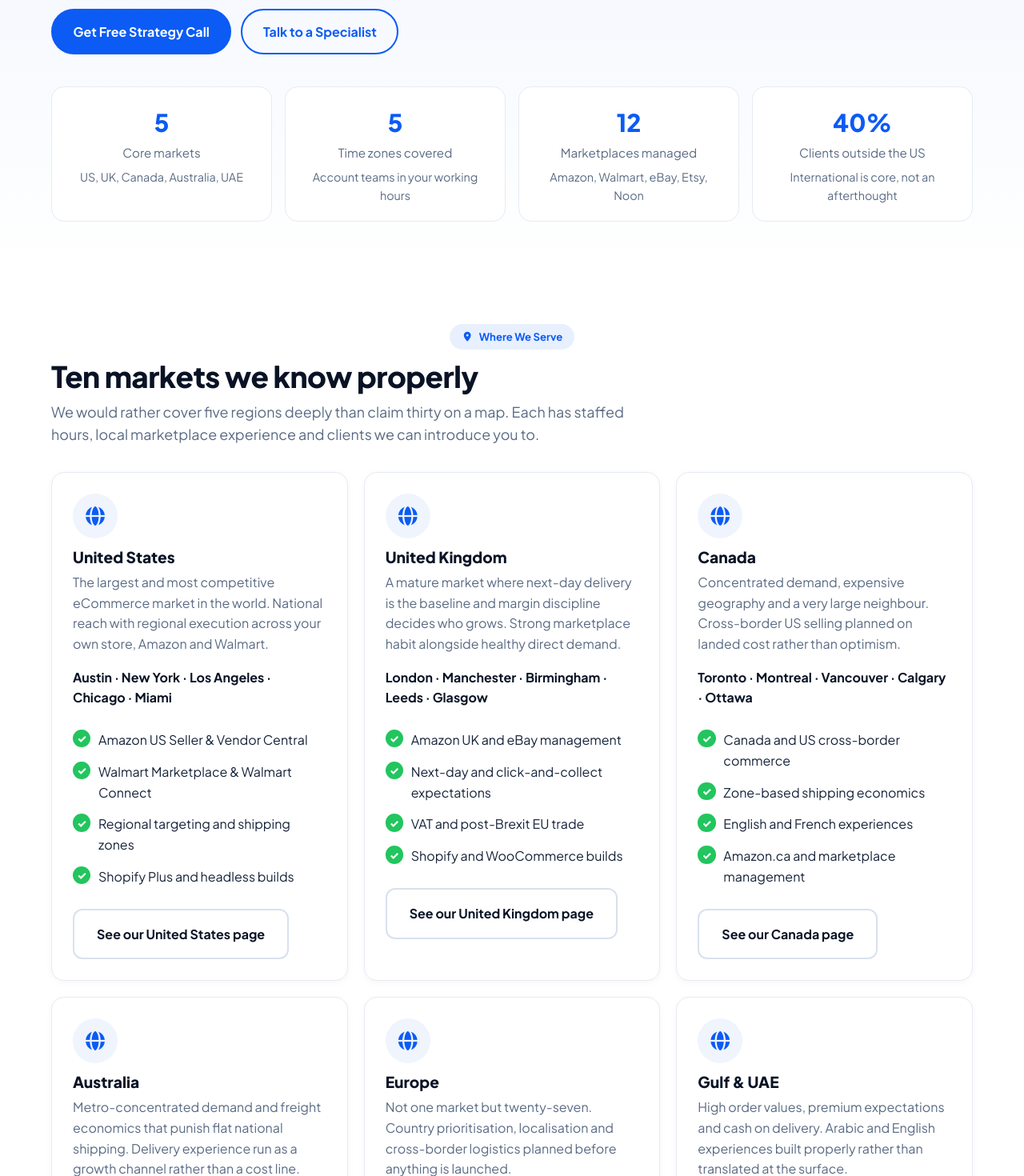
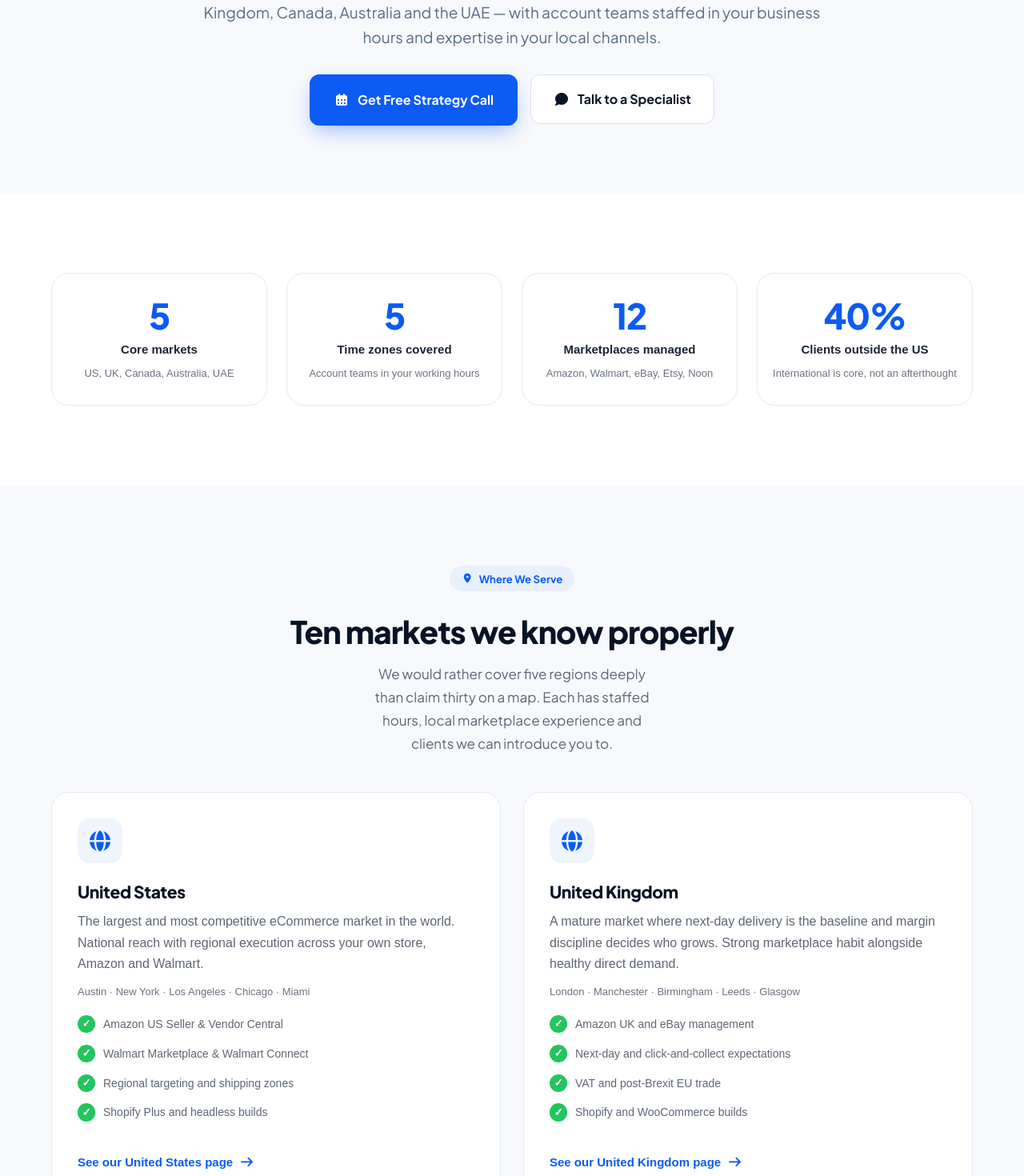
Before and after one commit to dazzlitco/DazzleCommerce, a Next.js app: page /locations-we-serve in a window 1280 px wide. Shown: the part 320-1790 px from the top of the page at 80% size. Built offline with nearby package versions, Linux system fonts and the light colour scheme.

Commit message:
Locations We Serve redo: centered 50px hero + separate 4-stat section, 2-col location cards with square globe tiles + blue text links, icon-box Local/Why cards, 48/46 Capabilities split with wooden map + green checklist, rotating-toggle FAQ, blue-gradient CTA with two-row pale checks

```diff
--- a/app/globals.css
+++ b/app/globals.css
@@ -640,6 +640,87 @@ p { margin: 0 0 1rem; }
   .techstack-page .faq-list { width: 100%; }
 }
 
+/* Locations We Serve page (Batch 1, page 14) — control structure from live HTML/CSS. */
+.locations-page .hero { background: #F7F9FC; padding: 92px 0 84px; }
+.locations-page .hero .container { display: flex; flex-direction: column; align-items: center; gap: 18px; text-align: center; }
+.locations-page .hero h1 { font-size: clamp(33px, 3.5vw, 50px); line-height: 1.15; letter-spacing: -1px; padding: 0 300px; text-align: center; margin: 0; }
+.locations-page .hero .lead { font-size: 19px; line-height: 1.6; max-width: 800px; margin: 0; }
+.loc-hero-btns { display: flex; flex-direction: row; justify-content: center; align-items: center; gap: 16px; flex-wrap: wrap; margin-top: 14px; }
+.loc-stats { background: #fff; padding: 100px 0; }
+.loc-stats-grid { display: grid; grid-template-columns: repeat(4, 1fr); gap: 24px; }
+.loc-stat { background: #fff; border: 1px solid #E6EBF3; border-radius: 22px; padding: 30px 18px; display: flex; flex-direction: column; align-items: center; gap: 10px; text-align: center; }
+.loc-stat h3 { font-family: "Plus Jakarta Sans", sans-serif; font-size: 44px; font-weight: 800; line-height: 1; letter-spacing: -1.4px; color: #0B5BF4; margin: 0; }
+.loc-stat h4 { font-family: "DM Sans", sans-serif; font-size: 15px; font-weight: 700; line-height: 1.4; color: #1B2437; margin: 0; }
+.loc-stat p { font-family: "DM Sans", sans-serif; font-size: 13px; line-height: 1.5; color: #6B7280; margin: 0; }
+.loc-header { display: flex; flex-direction: column; align-items: center; gap: 16px; padding-bottom: 46px; text-align: center; }
+.loc-header-wide { padding-bottom: 50px; }
+.loc-h2 { font-size: clamp(30px, 3.05vw, 44px); font-weight: 800; line-height: 1.15; letter-spacing: -1px; color: #091325; text-align: center; margin: 0; }
+.loc-h2-narrow { padding: 0 350px; }
+.loc-h2-left { text-align: left; }
+.loc-header .lead { font-size: 17px; line-height: 1.7; color: #5D6675; margin: 0; }
+.loc-intro-wide { padding: 0 200px; }
+.loc-loc-grid { display: grid; grid-template-columns: repeat(2, 1fr); gap: 28px; }
+.loc-grid-2 { display: grid; grid-template-columns: repeat(2, 1fr); gap: 28px; }
+.loc-card { background: #fff; border: 1px solid #E6EBF3; border-radius: 22px; padding: 32px; display: flex; flex-direction: column; gap: 12px; }
+.loc-card:hover { border-color: #B7CEFB; box-shadow: 0 0 10px 0 #B7CEFB; }
+.loc-iconbox { display: flex; flex-direction: column; align-items: flex-start; }
+.loc-card-icon { display: inline-flex; align-items: center; justify-content: center; width: 56px; height: 56px; border-radius: 15px; background: #EFF4FD; color: #0B5BF4; font-size: 26px; margin-bottom: 22px; text-decoration: none; }
+a.loc-card-icon:hover { text-decoration: none; color: #0B5BF4; }
+.loc-iconbox h3 { font-size: 21px; font-weight: 800; line-height: 1.3; letter-spacing: -0.4px; color: #091325; margin: 0 0 11px; }
+.loc-iconbox h3 a { color: #091325; text-decoration: none; }
+.loc-iconbox h3 a:hover { color: #0B5BF4; text-decoration: none; }
+.loc-iconbox p { margin: 0; font-family: "DM Sans", sans-serif; font-size: 16px; line-height: 1.65; color: #5D6675; }
+.loc-cities { font-family: "DM Sans", sans-serif; font-size: 13px; line-height: 1.5; color: #6B7280; margin: 0; }
+.loc-card .check-list { margin: 0; }
+.loc-card .check-list li { font-family: "DM Sans", sans-serif; font-size: 14px; line-height: 1.6; color: #5D6675; }
+.loc-card-link { flex-grow: 1; display: flex; flex-direction: column; justify-content: flex-end; padding-top: 20px; }
+.loc-see { display: inline-flex; align-items: center; gap: 8px; font-family: "DM Sans", sans-serif; font-size: 15px; font-weight: 700; color: #0B5BF4; text-decoration: none; align-self: flex-start; }
+.loc-see:hover { color: #0A4ED4; text-decoration: none; }
+.loc-split { display: flex; flex-direction: row; align-items: center; gap: 56px; }
+.loc-split-text { width: 48%; display: flex; flex-direction: column; gap: 20px; }
+.loc-split-img { width: 46%; display: flex; flex-direction: column; gap: 18px; }
+.loc-split-img img { width: 100%; border-radius: 28px; box-shadow: 0 18px 40px -12px rgb(9 19 37 / .16); }
+.loc-capab-intro { font-family: "DM Sans", sans-serif; font-size: 18px; line-height: 1.65; color: #5D6675; margin: 0; }
+.loc-capab-btns { display: flex; flex-direction: row; gap: 14px; flex-wrap: wrap; padding-top: 18px; }
+.locations-page .final-cta-blue .lead { color: #CFE0FE; }
+.loc-cta-checks { display: flex; flex-direction: column; align-items: center; gap: 16px; margin-top: 16px; }
+.loc-cta-checks-row { display: flex; flex-direction: row; flex-wrap: wrap; justify-content: center; gap: 10px; }
+.loc-cta-checks-row span { display: inline-flex; align-items: center; gap: 6px; font-family: "DM Sans", sans-serif; font-size: 16px; line-height: 1.6; color: #CFE0FC; }
+.loc-cta-checks-row span i { font-size: 14px; color: #CFE0FC; }
+/* Locations FAQ uses the same nested-accordion look as the FAQs page. */
+.locations-page .faq-list { max-width: none; width: 70%; max-width: 880px; margin: 0 auto; display: flex; flex-direction: column; gap: 14px; }
+.locations-page .faq-item { margin-bottom: 0; border-color: #E6EBF3; border-radius: 16px; }
+.locations-page .faq-item.open { border-color: #B7CEFB; box-shadow: 0 2px 4px rgb(9 19 37 / .05), 0 4px 10px rgb(9 19 37 / .04); }
+.locations-page .faq-q { padding: 22px 26px; gap: 20px; font-size: 17px; line-height: 1.45; color: #091325; align-items: flex-start; }
+.locations-page .faq-q:hover { color: var(--blue); }
+.locations-page .faq-q .faq-toggle { display: grid; place-items: center; width: 26px; height: 26px; min-width: 26px; border-radius: 50%; background: #EFF4FD; color: var(--blue); font-size: 15px; line-height: 1; margin-top: 1px; transition: transform .28s ease, background-color .22s ease, color .22s ease; }
+.locations-page .faq-item.open .faq-toggle { transform: rotate(45deg); background: var(--blue); color: #fff; }
+.locations-page .faq-a { padding: 0 26px 24px; font-size: 15.5px; line-height: 1.72; color: #5D6675; }
+.locations-page .faq-a p { max-width: 70ch; }
+@media (max-width: 1024px) {
+  .locations-page .hero { padding: 72px 0; }
+  .locations-page .hero h1 { padding: 0 180px; }
+  .loc-stats { padding: 72px 0; }
+  .loc-stats-grid { grid-template-columns: repeat(2, 1fr); }
+  .loc-loc-grid { grid-template-columns: 1fr; }
+  .loc-intro-wide { padding: 0 50px; }
+  .loc-split { flex-direction: column; gap: 34px; align-items: flex-start; }
+  .loc-split-text, .loc-split-img { width: 100%; }
+  .locations-page .faq-list { width: 88%; }
+}
+@media (max-width: 767px) {
+  .locations-page .hero { padding: 56px 0; }
+  .locations-page .hero h1 { padding: 0; }
+  .loc-stats { padding: 56px 0; }
+  .loc-stats-grid { grid-template-columns: 1fr; }
+  .loc-stat { padding: 26px 24px; }
+  .loc-grid-2 { grid-template-columns: 1fr; }
+  .loc-intro-wide { padding: 0; }
+  .locations-page .faq-list { width: 100%; }
+  .locations-page .faq-q { padding: 19px 20px; gap: 14px; font-size: 16px; }
+  .locations-page .faq-a { padding-left: 20px; padding-right: 20px; }
+}
+
 /* Footer */
 .site-footer { background: var(--navy); color: #c6d2e4; padding: 64px 0 0; }
 .site-footer h2 { color: #fff; font-size: 1.05rem; margin-bottom: 1rem; }
--- a/app/locations-we-serve/page.tsx
+++ b/app/locations-we-serve/page.tsx
@@ -222,20 +222,31 @@ const locations = [
   },
 ];
 
+const stats = [
+  { value: "5", label: "Core markets", caption: "US, UK, Canada, Australia, UAE" },
+  { value: "5", label: "Time zones covered", caption: "Account teams in your working hours" },
+  { value: "12", label: "Marketplaces managed", caption: "Amazon, Walmart, eBay, Etsy, Noon" },
+  { value: "40%", label: "Clients outside the US", caption: "International is core, not an afterthought" },
+];
+
 const expertise = [
   {
+    icon: "fa-solid fa-magnifying-glass",
     title: "Local search & market nuance",
     body: "Search behaviour is not universal. Spelling, seasonality, sizing conventions and even category names differ by market, so we build separate keyword sets rather than translating one.",
   },
   {
+    icon: "fa-solid fa-dollar-sign",
     title: "Currency, tax & landed cost",
     body: "Pricing that accounts for VAT, GST, duties and shipping so your margin survives contact with a customs form.",
   },
   {
+    icon: "fa-solid fa-calendar-days",
     title: "Regional promotional calendars",
     body: "Black Friday matters in the US, Boxing Day in the UK and Canada, Click Frenzy in Australia, and Ramadan and White Friday in the Gulf. We plan to the right calendar.",
   },
   {
+    icon: "fa-solid fa-shield-halved",
     title: "Compliance & consumer law",
     body: "GDPR, UK GDPR, CCPA, Australian Consumer Law and UAE e-commerce regulation shape what you can claim, collect and automate. We build inside those lines from the start.",
   },
@@ -252,18 +263,22 @@ const capabilities = [
 
 const whyGlobal = [
   {
+    icon: "fa-solid fa-clock",
     title: "Your hours, not ours",
     body: "Account teams are staffed across five time zones. Your weekly call happens in your working day, and urgent issues get a human inside your business hours.",
   },
   {
+    icon: "fa-solid fa-users",
     title: "One team, every market",
     body: "Expanding into a new country does not mean a new agency, a new contract and a new onboarding. Same strategist, extended scope.",
   },
   {
+    icon: "fa-solid fa-chart-column",
     title: "Consolidated, comparable reporting",
     body: "Every market reports into one dashboard on the same definitions, so you can actually tell which one deserves the next dollar.",
   },
   {
+    icon: "fa-solid fa-globe",
     title: "Honest expansion advice",
     body: "We have told clients not to enter markets. Where the margin maths does not work after duties, returns and local CAC, you will hear it before you spend.",
   },
@@ -271,88 +286,73 @@ const whyGlobal = [
 
 export default function LocationsPage() {
   return (
-    <>
+    <div className="locations-page">
       {/* 1. Hero */}
       <section className="hero">
         <div className="container">
-          <div>
           <h1>eCommerce Growth, Wherever You Sell</h1>
           <p className="lead">
             We serve eCommerce brands and marketplace sellers across the United States,
             United Kingdom, Canada, Australia and the UAE — with account teams staffed in
             your business hours and expertise in your local channels.
           </p>
-            <div className="btn-row">
-              <Link className="btn" href="/book-a-strategy-call/">
+          <div className="loc-hero-btns">
+            <Link
+              className="tm-btn tm-btn-blue"
+              href="/book-a-strategy-call/"
+              style={{ boxShadow: "0 10px 26px -6px rgb(11 91 244 / .42)" }}
+            >
+              <i className="fa-solid fa-calendar-days" aria-hidden="true" />
               Get Free Strategy Call
             </Link>
-              <Link className="btn btn-outline" href="/contact/">
+            <Link
+              className="read-more"
+              href="/contact/"
+              style={{ borderWidth: "1px" }}
+            >
+              <i className="fa-solid fa-comment" aria-hidden="true" />
               Talk to a Specialist
             </Link>
           </div>
         </div>
-          <div className="stat-row">
-            <div className="stat">
-              <strong>5</strong>
-              <span>Core markets</span>
-              <p style={{ color: "var(--muted)", fontSize: "0.9rem", margin: "0.4rem 0 0" }}>
-                US, UK, Canada, Australia, UAE
-              </p>
+      </section>
+
+      {/* Hero stats — own section on live */}
+      <section className="loc-stats">
+        <div className="container">
+          <div className="loc-stats-grid">
+            {stats.map((s) => (
+              <div className="loc-stat" key={s.label}>
+                <h3>{s.value}</h3>
+                <h4>{s.label}</h4>
+                <p>{s.caption}</p>
               </div>
-            <div className="stat">
-              <strong>5</strong>
-              <span>Time zones covered</span>
-              <p style={{ color: "var(--muted)", fontSize: "0.9rem", margin: "0.4rem 0 0" }}>
-                Account teams in your working hours
-              </p>
-            </div>
-            <div className="stat">
-              <strong>12</strong>
-              <span>Marketplaces managed</span>
-              <p style={{ color: "var(--muted)", fontSize: "0.9rem", margin: "0.4rem 0 0" }}>
-                Amazon, Walmart, eBay, Etsy, Noon
-              </p>
-            </div>
-            <div className="stat">
-              <strong>40%</strong>
-              <span>Clients outside the US</span>
-              <p style={{ color: "var(--muted)", fontSize: "0.9rem", margin: "0.4rem 0 0" }}>
-                International is core, not an afterthought
-              </p>
-            </div>
+            ))}
           </div>
         </div>
       </section>
 
       {/* 2. Where We Serve */}
-      <section className="section">
+      <section style={{ padding: "100px 0", background: "#F7F9FC" }}>
         <div className="container">
+          <div className="loc-header">
             <Pill icon="fa-solid fa-location-dot" center>
               Where We Serve
             </Pill>
-          <h2>Ten markets we know properly</h2>
-          <p className="lead">
+            <h2 className="loc-h2">Ten markets we know properly</h2>
+            <p className="lead loc-intro-wide">
               We would rather cover five regions deeply than claim thirty on a map. Each has
               staffed hours, local marketplace experience and clients we can introduce you to.
             </p>
-          <div className="card-grid">
+          </div>
+          <div className="loc-loc-grid">
             {locations.map((loc) => (
-              <article className="card" key={loc.name}>
+              <article className="loc-card" key={loc.name}>
+                <div className="loc-iconbox">
                   <Link
                     href={loc.iconHref ?? loc.href}
                     aria-label={loc.name}
-                  style={{
-                    display: "inline-flex",
-                    alignItems: "center",
-                    justifyContent: "center",
-                    width: "56px",
-                    height: "56px",
-                    borderRadius: "50%",
-                    background: "var(--bg-soft)",
-                    color: "var(--blue)",
-                    fontSize: "1.5rem",
-                    marginBottom: "12px",
-                  }}
+                    className="loc-card-icon"
                   >
                     <i className="fa-solid fa-globe" aria-hidden="true" />
                   </Link>
@@ -360,17 +360,19 @@ export default function LocationsPage() {
                     <Link href={loc.iconHref ?? loc.href}>{loc.name}</Link>
                   </h3>
                   <p>{loc.body}</p>
-                <p style={{ fontWeight: 700, color: "var(--navy)", marginTop: "1rem" }}>
-                  {loc.cities}
-                </p>
+                </div>
+                <p className="loc-cities">{loc.cities}</p>
                 <ul className="check-list">
                   {loc.bullets.map((b) => (
                     <li key={b}>{b}</li>
                   ))}
                 </ul>
-                <Link className="read-more" href={loc.href} style={{ fontWeight: 700 }}>
+                <div className="loc-card-link">
+                  <Link className="loc-see" href={loc.href}>
                     {loc.linkText}
+                    <i className="fa-solid fa-arrow-right" aria-hidden="true" />
                   </Link>
+                </div>
               </article>
             ))}
           </div>
@@ -378,21 +380,28 @@ export default function LocationsPage() {
       </section>
 
       {/* 3. Local Marketing Expertise */}
-      <section className="section section-soft">
+      <section style={{ padding: "100px 0" }}>
         <div className="container">
+          <div className="loc-header">
             <Pill icon="fa-solid fa-bullseye" center>
               Local Marketing Expertise
             </Pill>
-          <h2>Why a copy-paste global strategy fails</h2>
+            <h2 className="loc-h2 loc-h2-narrow">Why a copy-paste global strategy fails</h2>
             <p className="lead">
               The mechanics of eCommerce are portable. The details that decide profitability are
               not.
             </p>
-          <div className="card-grid card-grid-2">
+          </div>
+          <div className="loc-grid-2">
             {expertise.map((e) => (
-              <article className="card" key={e.title}>
+              <article className="loc-card" key={e.title}>
+                <div className="loc-iconbox">
+                  <span className="loc-card-icon">
+                    <i className={e.icon} aria-hidden="true" />
+                  </span>
                   <h3>{e.title}</h3>
                   <p>{e.body}</p>
+                </div>
               </article>
             ))}
           </div>
@@ -400,15 +409,15 @@ export default function LocationsPage() {
       </section>
 
       {/* 4. Global eCommerce Capabilities */}
-      <section className="section">
+      <section style={{ padding: "100px 0", background: "#F7F9FC" }}>
         <div className="container">
-          <div className="split">
-            <div>
+          <div className="loc-split">
+            <div className="loc-split-text">
               <Pill icon="fa-solid fa-globe" center>
                 Global eCommerce Capabilities
               </Pill>
-              <h2>Built for brands selling across borders</h2>
-              <p>
+              <h2 className="loc-h2 loc-h2-left">Built for brands selling across borders</h2>
+              <p className="loc-capab-intro">
                 Multi-market selling breaks most agency operating models. Ours was designed
                 around it from the point we opened our second hub in 2021.
               </p>
@@ -417,39 +426,52 @@ export default function LocationsPage() {
                   <li key={c}>{c}</li>
                 ))}
               </ul>
-              <div className="btn-row">
-                <Link className="btn" href="/book-a-strategy-call/">
+              <div className="loc-capab-btns">
+                <Link
+                  className="tm-btn tm-btn-blue"
+                  href="/book-a-strategy-call/"
+                  style={{ boxShadow: "0 10px 26px -6px rgb(11 91 244 / .42)" }}
+                >
+                  <i className="fa-solid fa-calendar-days" aria-hidden="true" />
                   Get Free Strategy Call
                 </Link>
-                <Link className="btn btn-outline" href="/services/">
+                <Link className="read-more" href="/services/">
+                  <i className="fa-solid fa-layer-group" aria-hidden="true" />
                   See our services
                 </Link>
               </div>
             </div>
-          </div>
-          <div style={{ marginTop: "2.5rem" }}>
+            <div className="loc-split-img">
               <Image
                 src="/images/locations-we-serve-hero.webp"
                 alt="World map illustrating international eCommerce markets served by Dazzle Commerce"
-              width={1920}
-              height={1280}
+                width={900}
+                height={614}
               />
+            </div>
           </div>
         </div>
       </section>
 
       {/* 5. Why Brands Choose Us Globally */}
-      <section className="section section-soft">
+      <section style={{ padding: "100px 0" }}>
         <div className="container">
+          <div className="loc-header loc-header-wide">
             <Pill icon="fa-solid fa-award" center>
               Why Brands Choose Us Globally
             </Pill>
-          <h2>What multi-market clients say matters most</h2>
-          <div className="card-grid card-grid-2">
+            <h2 className="loc-h2 loc-h2-narrow">What multi-market clients say matters most</h2>
+          </div>
+          <div className="loc-grid-2">
             {whyGlobal.map((w) => (
-              <article className="card" key={w.title}>
+              <article className="loc-card" key={w.title}>
+                <div className="loc-iconbox">
+                  <span className="loc-card-icon">
+                    <i className={w.icon} aria-hidden="true" />
+                  </span>
                   <h3>{w.title}</h3>
                   <p>{w.body}</p>
+                </div>
               </article>
             ))}
           </div>
@@ -457,18 +479,20 @@ export default function LocationsPage() {
       </section>
 
       {/* 6. Location FAQs */}
-      <section className="section">
-        <div className="container center">
+      <section style={{ padding: "100px 0", background: "#F7F9FC" }}>
+        <div className="container">
+          <div className="loc-header">
             <Pill icon="fa-solid fa-circle-question" center>
               Location FAQs
             </Pill>
-          <h2>Working with us from anywhere</h2>
-          <FaqAccordion faqs={faqs} />
+            <h2 className="loc-h2">Working with us from anywhere</h2>
+          </div>
+          <FaqAccordion faqs={faqs} rotateIcon />
         </div>
       </section>
 
       {/* 7. Final CTA */}
-      <section className="section section-blue final-cta">
+      <section className="section final-cta final-cta-blue" style={{ padding: "90px 0 100px" }}>
         <div className="container">
           <h2>Selling in one market and eyeing another?</h2>
           <p className="lead">
@@ -477,24 +501,35 @@ export default function LocationsPage() {
             yet”.
           </p>
           <div className="btn-row">
-            <Link className="btn btn-light" href="/book-a-strategy-call/">
+            <Link className="tm-btn tm-btn-white" href="/book-a-strategy-call/">
+              <i className="fa-solid fa-calendar-days" aria-hidden="true" />
               Book Your Free Strategy Call
             </Link>
-            <Link
-              className="btn"
-              href="/industries/"
-              style={{ background: "transparent", borderColor: "#fff" }}
-            >
+            <Link className="tm-btn tm-btn-ghost" href="/industries/">
               Explore Industries
+              <i className="fa-solid fa-arrow-right" aria-hidden="true" />
             </Link>
           </div>
-          <ul className="final-checks">
-            <li>Free 30-minute call</li>
-            <li>No long-term contracts</li>
-            <li>Actionable audit you keep</li>
-          </ul>
+          <div className="loc-cta-checks">
+            <div className="loc-cta-checks-row">
+              <span>
+                <i className="fa-regular fa-circle-check" aria-hidden="true" />
+                Free 30-minute call
+              </span>
+              <span>
+                <i className="fa-regular fa-circle-check" aria-hidden="true" />
+                No long-term contracts
+              </span>
+            </div>
+            <div className="loc-cta-checks-row">
+              <span>
+                <i className="fa-regular fa-circle-check" aria-hidden="true" />
+                Actionable audit you keep
+              </span>
+            </div>
+          </div>
         </div>
       </section>
-    </>
+    </div>
   );
 }
```
Lines whose indentation alone changed are shown as unchanged.
